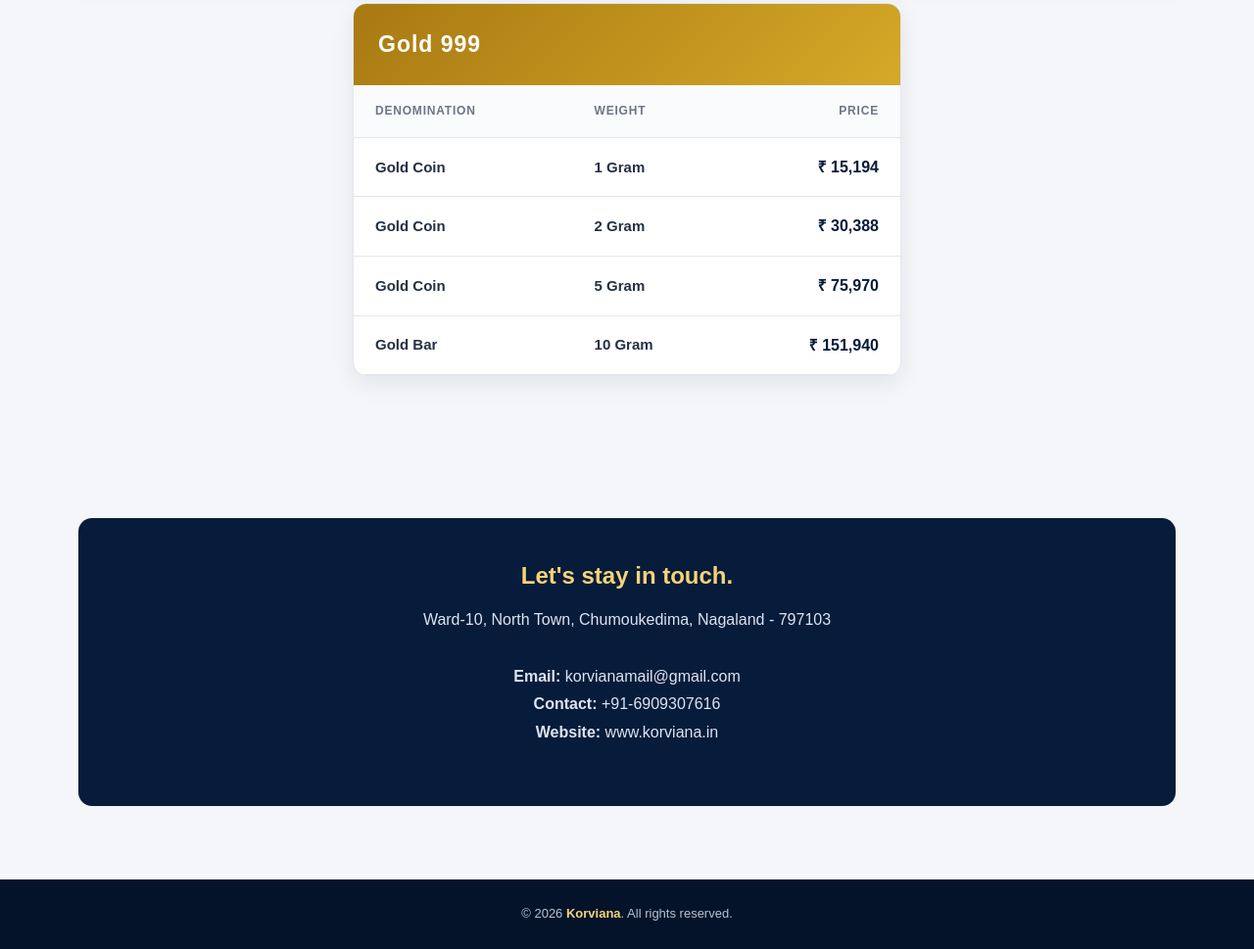
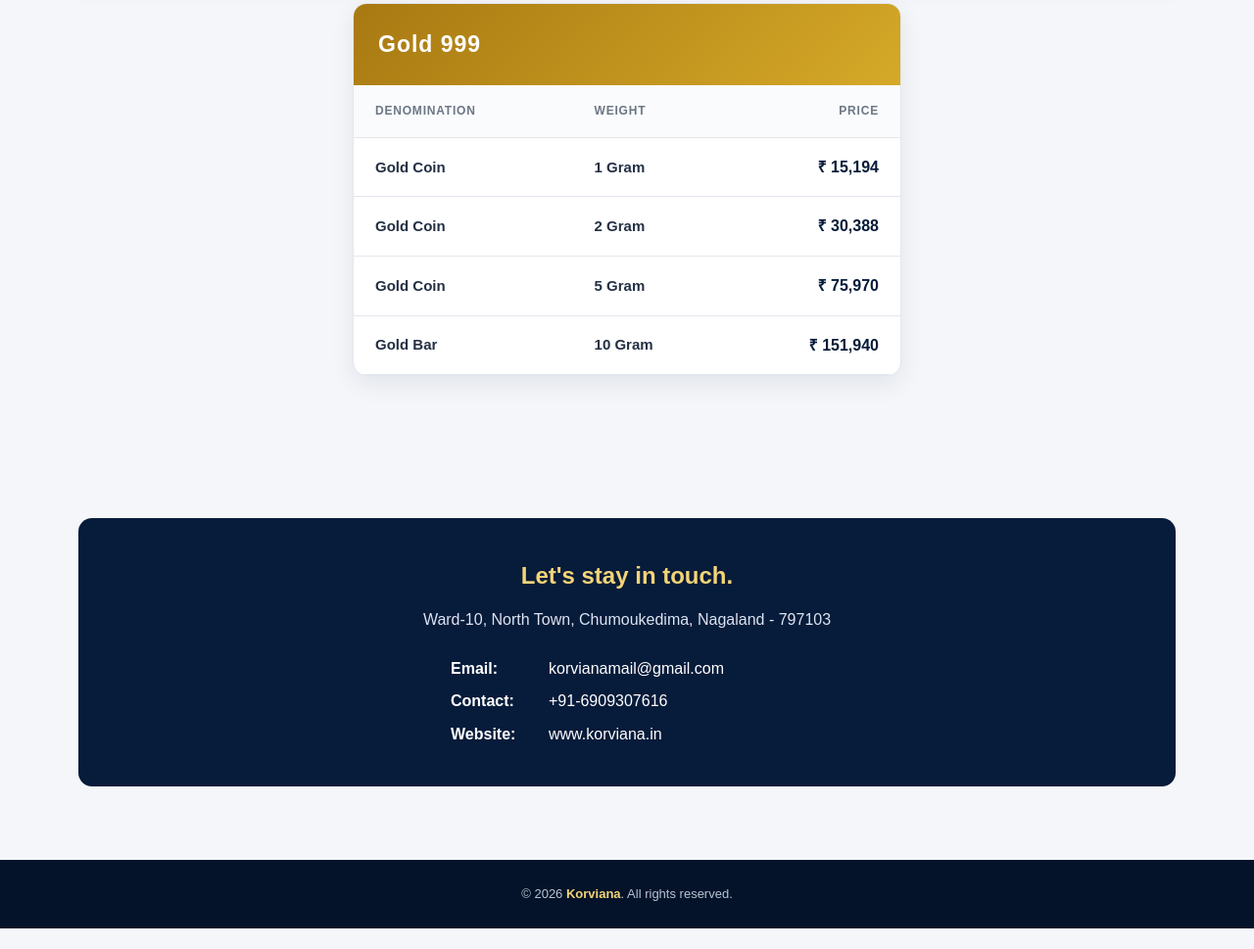
Before and after one commit to itwebdev2026-cloud/Korviana, a plain HTML site: page index.html in a window 1280 px wide. Shown: the part 539-1508 px from the top of the page at 98% size. After the commit the page ends 1487 px from the top, so only its background shows below. Drawn offline with Linux system fonts and the light colour scheme.

Commit message:
Fix contact detail alignment

```diff
--- a/index.html
+++ b/index.html
@@ -279,6 +279,24 @@
       line-height: 1.8;
     }
 
+    .contact-details {
+      display: grid;
+      gap: 8px;
+      margin: 22px auto 0;
+      max-width: 360px;
+      text-align: left;
+    }
+
+    .contact-detail {
+      display: grid;
+      gap: 10px;
+      grid-template-columns: 90px 1fr;
+    }
+
+    .contact-detail strong {
+      text-align: left;
+    }
+
     .contact-button {
       display: inline-block;
       background: var(--gold);
@@ -422,12 +440,12 @@
       <div class="container">
         <div class="contact-box">
           <h2>Let's stay in touch.</h2>
-          <p>
-            Ward-10, North Town, Chumoukedima, Nagaland - 797103<br><br>
-            <strong>Email:</strong> korvianamail@gmail.com<br>
-            <strong>Contact:</strong> +91-6909307616<br>
-            <strong>Website:</strong> www.korviana.in
-          </p>
+          <p>Ward-10, North Town, Chumoukedima, Nagaland - 797103</p>
+          <div class="contact-details" aria-label="Korviana contact details">
+            <div class="contact-detail"><strong>Email:</strong><span>korvianamail@gmail.com</span></div>
+            <div class="contact-detail"><strong>Contact:</strong><span>+91-6909307616</span></div>
+            <div class="contact-detail"><strong>Website:</strong><span>www.korviana.in</span></div>
+          </div>
         </div>
       </div>
     </section>
```
